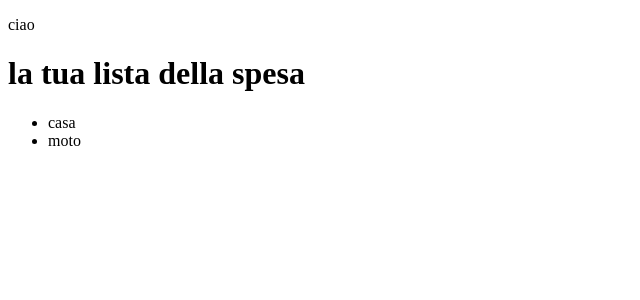
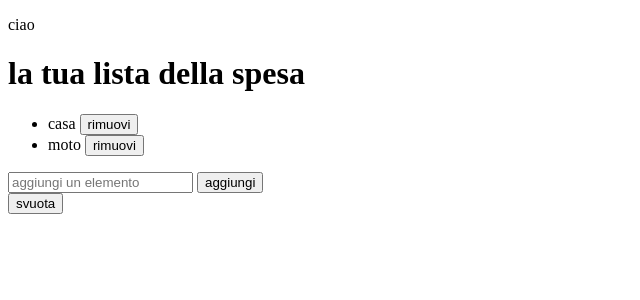
Before and after one commit to deangelilaura/lista-della-spesa, a Flask app: page / in a window 1280 px wide. Shown: the top 300 px of the page, without its empty margins (0-640 px from the left). Run offline with Flask 3, Linux system fonts and the light colour scheme.

Commit message:
manca css

```diff
--- a/lista della spesa/app.py
+++ b/lista della spesa/app.py
@@ -1,14 +1,34 @@
-from flask import Flask, render_template #importiamo la classe flask
+from flask import Flask, render_template, request, redirect, url_for #importiamo la classe flask
 
 #inizializza l'app Flask
 app = Flask(__name__)
-lista =['casa','moto']
+lista_spesa =['casa','moto']
 x = 'ciao'
 
 #rotta principale
 @app.route('/') #visitiamo ('/'), la funzione home() viene eseguita
 def home():
-    return render_template('index.html', paperino = x, lista = lista )
+    return render_template('index.html', paperino = x, lista = lista_spesa )
+
+@app.route('/aggiungi', methods=['POST'])
+def aggiungi():
+    #ottiene elemento dal form
+    elemento = request.form['elemento']
+    #aggiunge alla lista
+    if elemento:
+        lista_spesa.append(elemento)
+    return redirect(url_for('home'))
+
+@app.route('/rimuovi/<int:indice>', methods=['POST'])
+def rimuovi(indice):
+    if 0 <= indice < len(lista_spesa):
+        lista_spesa.pop(indice)
+    return redirect(url_for('home'))
+
+@app.route('/svuota', methods=['POST'])
+def svuota():
+    lista_spesa.clear()
+    return redirect(url_for('home'))
 
 #avvio dell'app Flask
 if __name__ == '__main__':
--- a/lista della spesa/templates/index.html
+++ b/lista della spesa/templates/index.html
@@ -11,11 +11,26 @@
         {% if lista %}
         <ul>
             {% for elemento in lista %}
-            <li>{{ elemento }}</li>
+            <li>{{ elemento }}
+                <form action="/rimuovi/{{ loop.index0 }}" method="post" style="display:inline;">
+                    <button type="submit">rimuovi</button>
+                </form>
+            </li>
             {% endfor %}
         </ul>
     {% else %}
         <p>la lista è vuota</p>
     {% endif %}
+
+    <!--form per aggiungere un elemento alla lista-->
+    <form action="/aggiungi" method="post">
+        <input type="text" name="elemento" placeholder="aggiungi un elemento" required>
+        <button type="submit">aggiungi</button>
+    </form>
+
+    <form action="/svuota" method="post">
+        <button type="submit">svuota</button>
+    </form>
+
     </body>
 </html>
```
